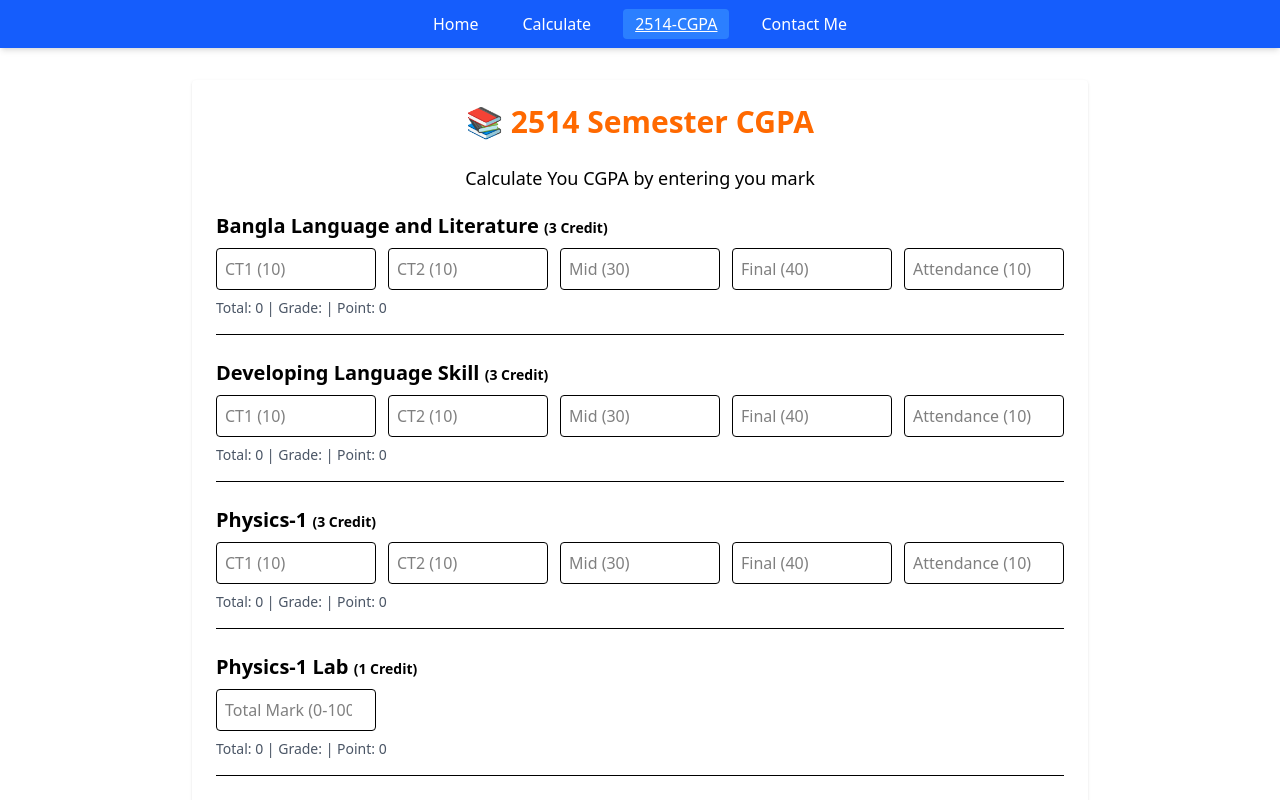
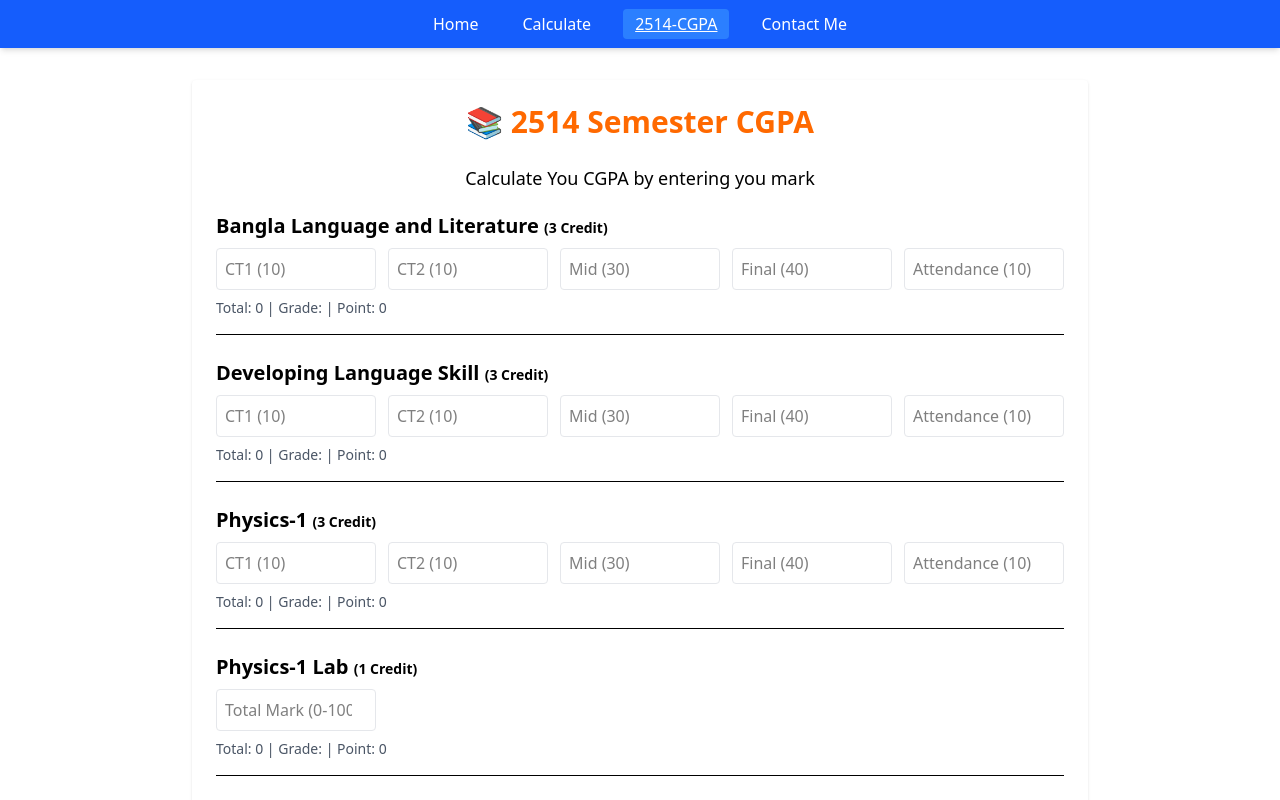
Before and after one commit to protap1100/Cgpa-Calculator, a React (Vite) app: page /2514-CGPA in a window 1280 px wide. Shown: the top 800 px of the page. Built offline with nearby package versions, Linux system fonts and the light colour scheme.

Commit message:
simple ui fix

```diff
--- a/src/pages/CGPA2514/CGPA2514.jsx
+++ b/src/pages/CGPA2514/CGPA2514.jsx
@@ -108,7 +108,9 @@ export default function FixedSemesterCGPACalculator() {
       <h1 className="text-2xl sm:text-3xl font-bold text-orange-500 mb-6 text-center">
         📚 2514 Semester CGPA
       </h1>
-      <h1 className="text-lg text-center my-5">Calculate You CGPA by entering you mark</h1>
+      <h1 className="text-lg text-center my-5">
+        Calculate You CGPA by entering you mark
+      </h1>
 
       {data.map((item, idx) => (
         <div key={idx} className="mb-6 border-b pb-4">
@@ -129,7 +131,7 @@ export default function FixedSemesterCGPACalculator() {
                 placeholder="Total Mark (0-100)"
                 min="0"
                 max="100"
-                className="border p-2 rounded w-full"
+                className="border border-gray-200 p-2 rounded w-full"
               />
             ) : (
               <>
@@ -140,7 +142,7 @@ export default function FixedSemesterCGPACalculator() {
                   placeholder="CT1 (10)"
                   min="0"
                   max="10"
-                  className="border p-2 rounded w-full"
+                  className="border border-gray-200 p-2 rounded w-full"
                 />
                 <input
                   type="number"
@@ -149,7 +151,7 @@ export default function FixedSemesterCGPACalculator() {
                   placeholder="CT2 (10)"
                   min="0"
                   max="10"
-                  className="border p-2 rounded w-full"
+                  className="border border-gray-200 p-2 rounded w-full"
                 />
                 <input
                   type="number"
@@ -158,7 +160,7 @@ export default function FixedSemesterCGPACalculator() {
                   placeholder="Mid (30)"
                   min="0"
                   max="30"
-                  className="border p-2 rounded w-full"
+                  className="border border-gray-200 p-2 rounded w-full"
                 />
                 <input
                   type="number"
@@ -167,7 +169,7 @@ export default function FixedSemesterCGPACalculator() {
                   placeholder="Final (40)"
                   min="0"
                   max="40"
-                  className="border p-2 rounded w-full"
+                  className="border border-gray-200 p-2 rounded w-full"
                 />
                 <input
                   type="number"
@@ -178,7 +180,7 @@ export default function FixedSemesterCGPACalculator() {
                   placeholder="Attendance (10)"
                   min="0"
                   max="10"
-                  className="border p-2 rounded w-full"
+                  className="border border-gray-200 p-2 rounded w-full"
                 />
               </>
             )}
```
